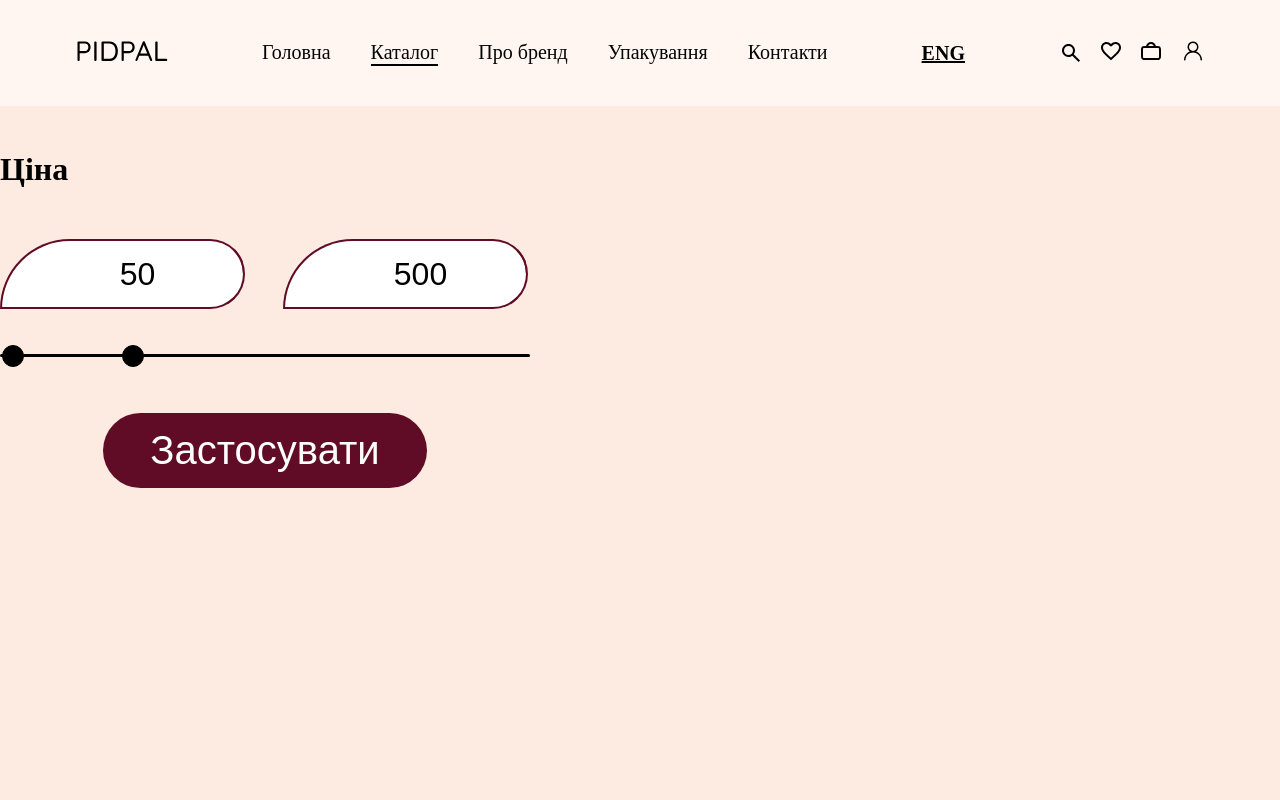
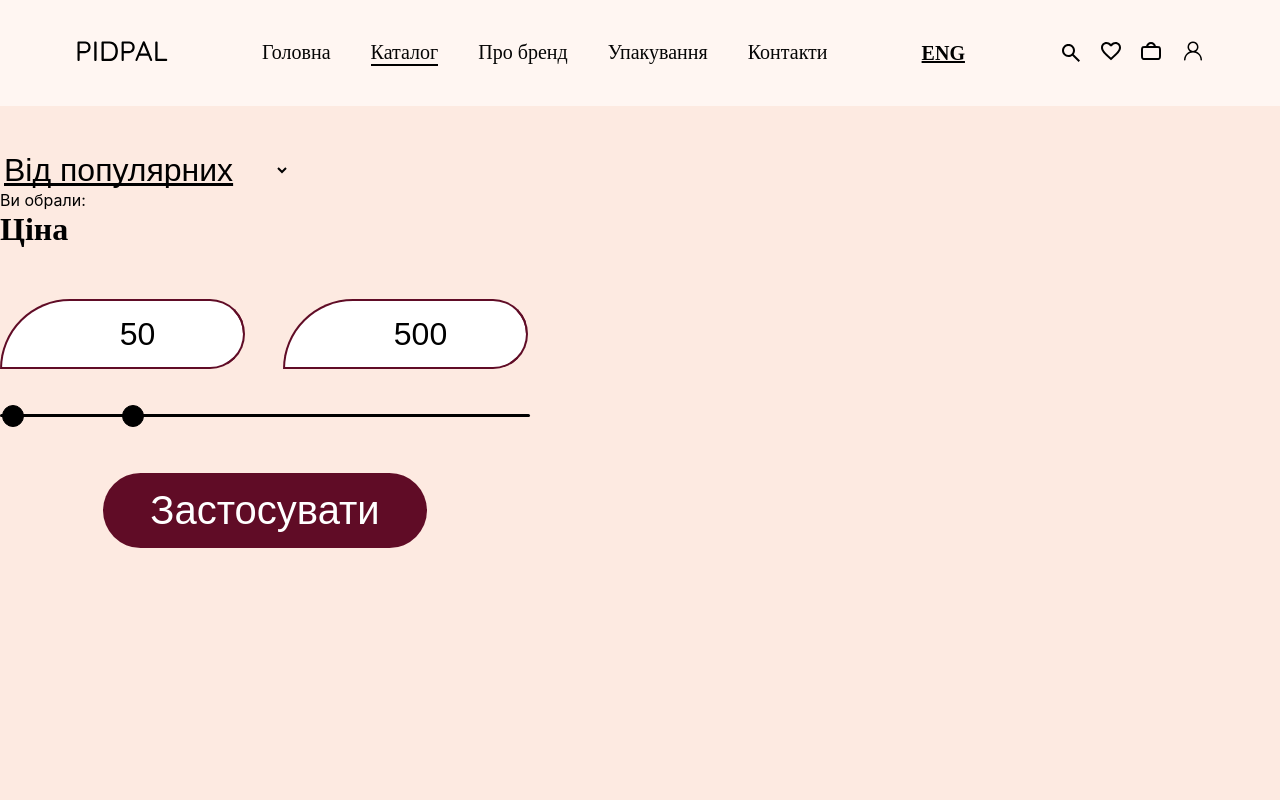
Before and after one commit to vadym-boreichuk/candle-shop-by-ninjas-team, a React (Create React App) app: page /products in a window 1280 px wide. Shown: the top 800 px of the page. Built offline with nearby package versions, Linux system fonts and the light colour scheme; no server answers.

Commit message:
add DropDown

```diff
--- /dev/null
+++ b/src/components/DropDown/DropDown.jsx
@@ -0,0 +1,25 @@
+import { Select } from "./DropDown.styled";
+
+import React, { useState } from "react";
+
+export const DropDown = () => {
+  const [selectedValue, setSelectedValue] = useState(""); // Стан для збереження вибраного значення
+
+  // Обробник події onChange
+  const handleSelectChange = (event) => {
+    const selectedOption = event.target.value; // Отримуємо значення, яке користувач вибрав
+    setSelectedValue(selectedOption); // Оновлюємо стан із вибраним значенням
+  };
+
+  return (
+    <div>
+      <Select value={selectedValue} onChange={handleSelectChange}>
+        <option value="Вiд популярних">Вiд популярних</option>
+        <option value="Вiд дешевих">Вiд дешевих</option>
+        <option value="Вiд дорогих">Вiд дорогих</option>
+        <option value="Новинки">Новинки</option>
+      </Select>
+      <p>Ви обрали: {selectedValue}</p>
+    </div>
+  );
+};
--- /dev/null
+++ b/src/components/DropDown/DropDown.styled.js
@@ -0,0 +1,18 @@
+import styled from "styled-components";
+
+export const Select = styled.select`
+  width: 290px;
+  height: 40px;
+  border: none;
+  background-color: transparent;
+  /* font-family: "Montserrat"; */
+  font-size: 32px;
+  font-weight: 500;
+  line-height: 39px;
+  letter-spacing: 0em;
+  text-align: left;
+  outline: none;
+  /* border-bottom: solid 2px black; */
+  text-decoration: underline;
+  text-decoration-skip-ink: none;
+`;
--- a/src/components/PriceSlider/PriceSlider.jsx
+++ b/src/components/PriceSlider/PriceSlider.jsx
@@ -55,7 +55,7 @@ export const PriceRangeSlider = ({ min, max }) => {
         value={range}
         onChange={handleRangeChange}
       />
-      <StyledButton style={{ margin: "0 auto" }} lg>
+      <StyledButton style={{ margin: "0 auto" }} lg="true">
         Застосувати
       </StyledButton>
     </Container>
--- a/src/pages/Catalog/CatalogPage.js
+++ b/src/pages/Catalog/CatalogPage.js
@@ -3,6 +3,7 @@ import { Card } from "../../components/cardComponent/Card";
 import { getAllProducts } from "../../services/api";
 import { GridContainer, Container } from "./CatalogPage.styled";
 import { PriceRangeSlider } from "../../components/PriceSlider/PriceSlider";
+import { DropDown } from "../../components/DropDown/DropDown";
 
 export const CatalogPage = () => {
   // const products = getAllProducts();,
@@ -11,7 +12,7 @@ export const CatalogPage = () => {
   useEffect(() => {
     getAllProducts().then((res) => {
       setProducts(res.data.content);
-      console.log(res.data.content);
+      // console.log(res.data.content);
     });
   }, []);
   const minPrice = 100; // Dynamic min value
@@ -19,6 +20,7 @@ export const CatalogPage = () => {
 
   return (
     <Container>
+      <DropDown />
       <PriceRangeSlider />
       <GridContainer>
         {products.map(
```
